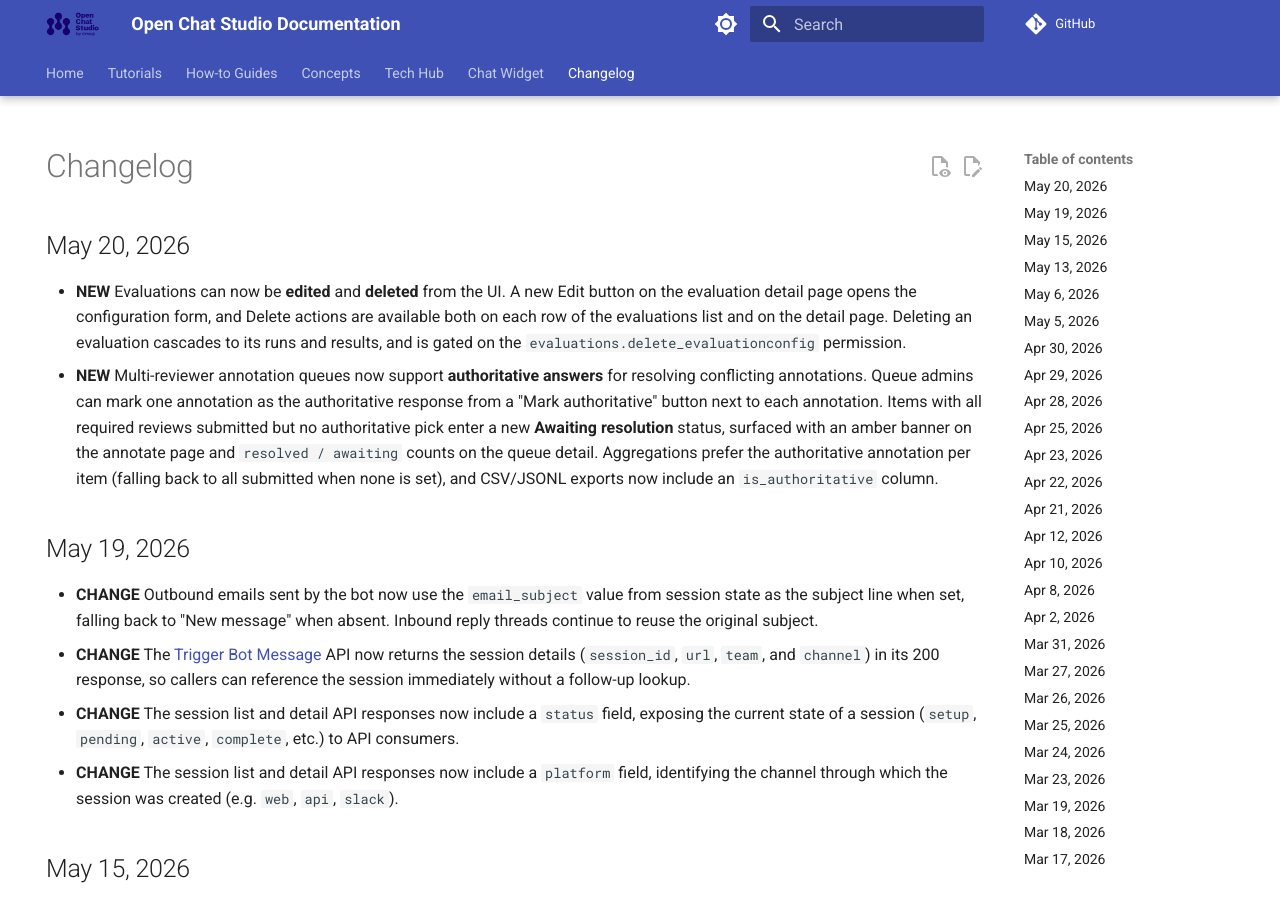
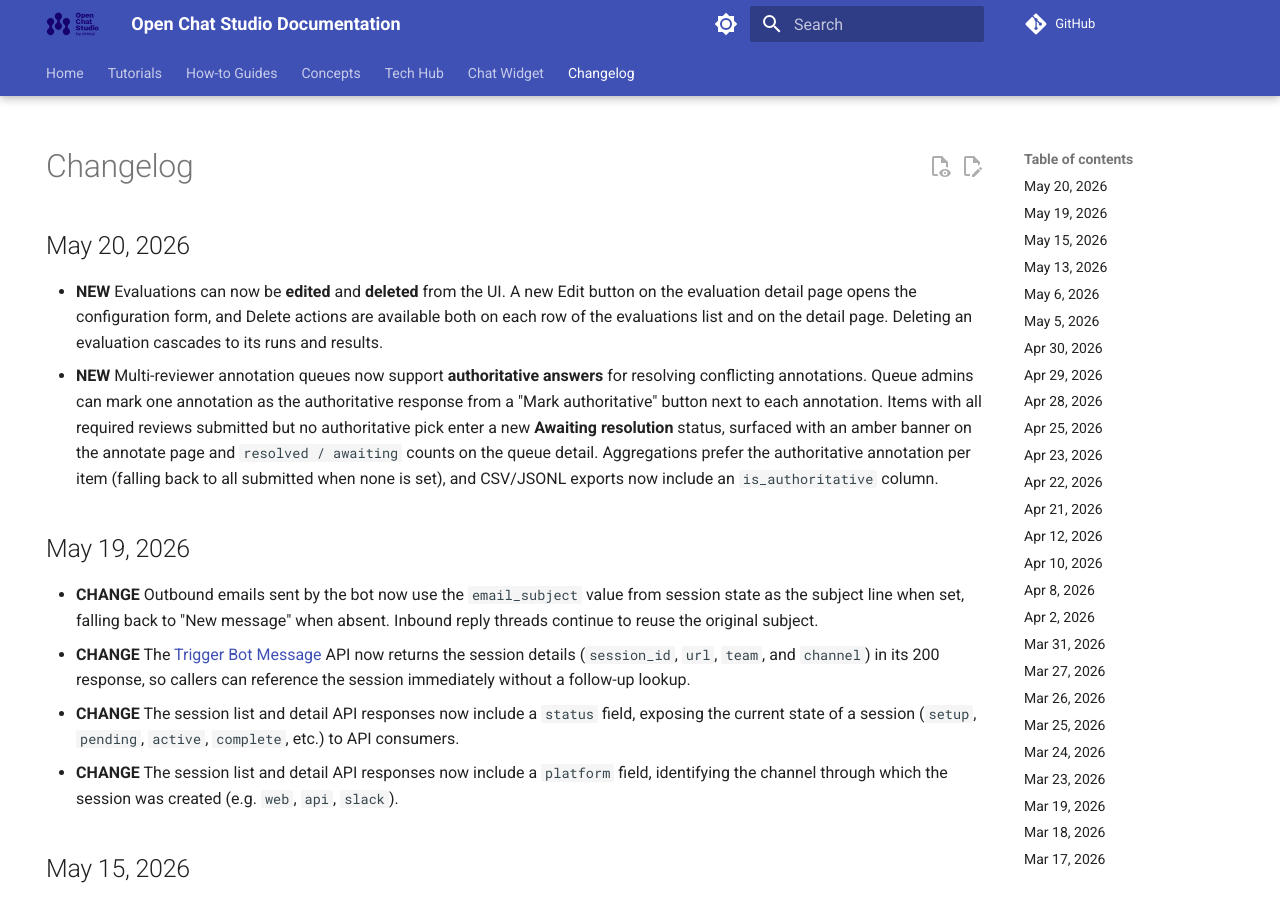
Before and after one commit to dimagi/open-chat-studio-docs, an MkDocs documentation site: the page built from docs/changelog.md, in a window 1280 px wide and 900 px high. Built offline with MkDocs 1.6.1 and Material for MkDocs 9.7.7, drawn with Linux system fonts in a browser that asks for light colours; a script that is not in the unit is left out; comment, search, counter and statistics services are not loaded.

Commit message:
Apply suggestion from @snopoke

```diff
--- a/docs/changelog.md
+++ b/docs/changelog.md
@@ -5,7 +5,7 @@ hide:
 
 # Changelog
 ## May 20, 2026
-* **NEW** Evaluations can now be **edited** and **deleted** from the UI. A new Edit button on the evaluation detail page opens the configuration form, and Delete actions are available both on each row of the evaluations list and on the detail page. Deleting an evaluation cascades to its runs and results, and is gated on the `evaluations.delete_evaluationconfig` permission.
+* **NEW** Evaluations can now be **edited** and **deleted** from the UI. A new Edit button on the evaluation detail page opens the configuration form, and Delete actions are available both on each row of the evaluations list and on the detail page. Deleting an evaluation cascades to its runs and results.
 * **NEW** Multi-reviewer annotation queues now support **authoritative answers** for resolving conflicting annotations. Queue admins can mark one annotation as the authoritative response from a "Mark authoritative" button next to each annotation. Items with all required reviews submitted but no authoritative pick enter a new **Awaiting resolution** status, surfaced with an amber banner on the annotate page and `resolved / awaiting` counts on the queue detail. Aggregations prefer the authoritative annotation per item (falling back to all submitted when none is set), and CSV/JSONL exports now include an `is_authoritative` column.
 
 ## May 19, 2026
```
